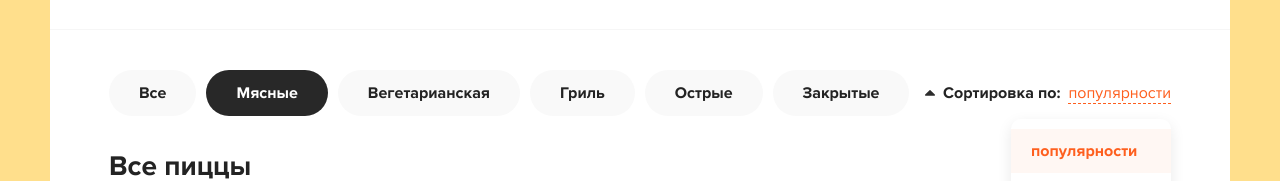
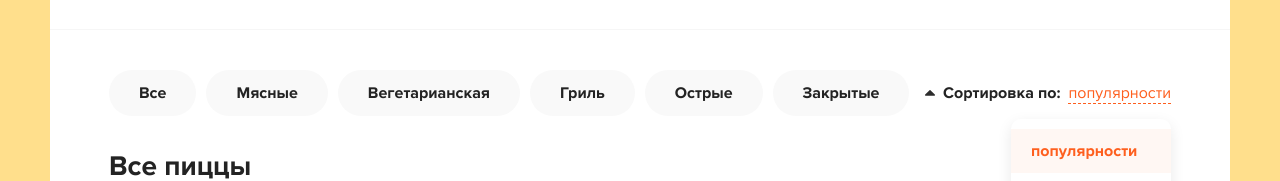
Before and after one commit to Roman228-web/reactpizza, a React (Create React App) app in the folder reactpizza/: page / in a window 1280 px wide. Shown: the part 152-333 px from the top of the page. Built offline with nearby package versions, Linux system fonts and the light colour scheme.

Commit message:
Update Categories.jsx

```diff
--- a/reactpizza/src/components/Categories.jsx
+++ b/reactpizza/src/components/Categories.jsx
@@ -1,24 +1,47 @@
 import React from "react";
 //commit 12345
-class Categories extends React.Component {
-  state = {
-    activeItem: 0,
-  };
-  onSelectItem = (index) => {
-    this.setState({
-      activeItem: index,
-    });
-  };
-  render() {
-    const { items, onClickItem } = this.props;
+// class Categories extends React.Component {
+//   state = {
+//     activeItem: 0,
+//     test: 123,
+//   };
+//   onSelectItem = (index) => {
+//     this.setState({
+//       activeItem: index,
+//     });
+//   };
+//   render(){
+//     const { items, onClickItem } = this.props;
+//     return (
+//       <div className="categories">
+//         <ul>
+//           <li>Все</li>
+//           {items.map((name, index) => (
+//             <li
+//               className={this.state.activeItem === index ? "active" : ""}
+//               onClick={() => this.onSelectItem(index)}
+//               key={`${name}_${index}`}
+//             >
+//               {name}
+//             </li>
+//           ))}
+//         </ul>
+//       </div>
+//     );
+//   }
+// }
+
+function Categories({ items, onClickItem }) {
+  const [activeItem, setActiveItem] = React.useState(null);
+
   return (
     <div className="categories">
       <ul>
         <li>Все</li>
         {items.map((name, index) => (
           <li
-              className={this.state.activeItem === index ? "active" : ""}
-              onClick={() => this.onSelectItem(index)}
+            className={activeItem === index ? "active" : ""}
+            onClick={() => setActiveItem(index)}
             key={`${name}_${index}`}
           >
             {name}
@@ -28,20 +51,5 @@ class Categories extends React.Component {
     </div>
   );
 }
-}
-// function Categories({ items, onClickItem }) {
-//   return (
-//     <div className="categories">
-//       <ul>
-//         <li className="active">Все</li>
-//         {items.map((name, index) => (
-//           <li onClick={() => onClickItem(name)} key={`${name}_${index}`}>
-//             {name}
-//           </li>
-//         ))}
-//       </ul>
-//     </div>
-//   );
-// }
 
 export default Categories;
```
Lines whose indentation alone changed are shown as unchanged.
